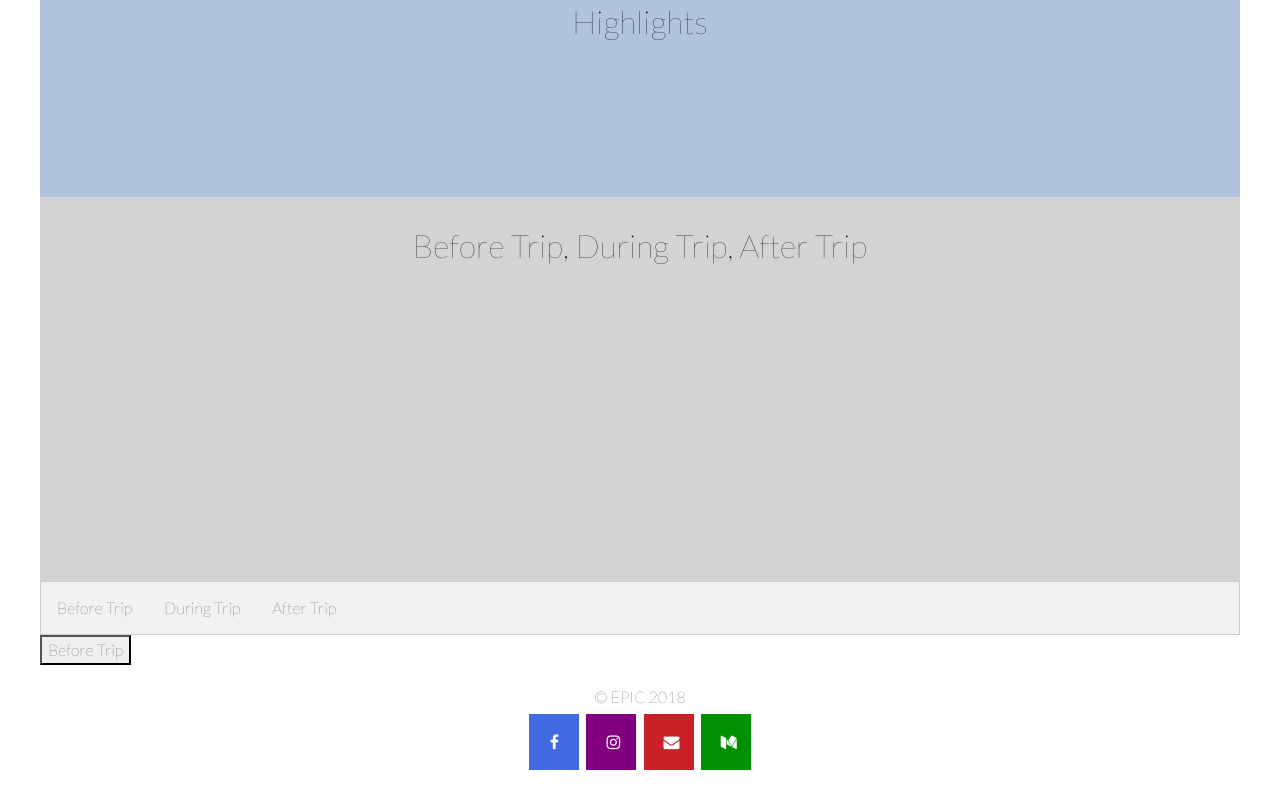
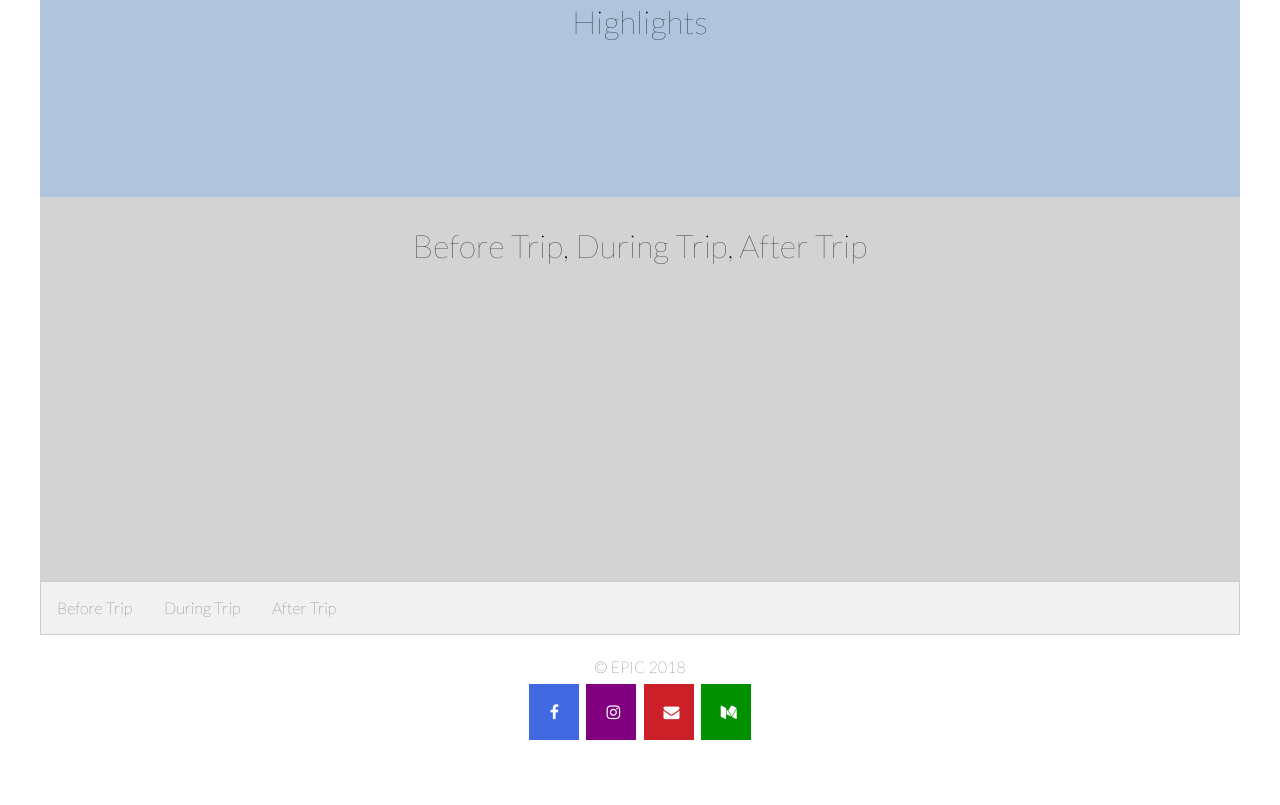
Before and after one commit to acuskev/sproutwebsite, a plain HTML site: page index.html in a window 1280 px wide. Shown: the part 863-1668 px from the top of the page. After the commit the page ends 1638 px from the top, so only its background shows below. Drawn offline with nearby package versions, Linux system fonts and the light colour scheme.

Commit message:
-tabchange

```diff
--- a/index.html
+++ b/index.html
@@ -42,7 +42,7 @@
 </div>
 
 <div class="tab">
-    <button class="tablinks" onclick="openTab(event, 'Before Trip')">Before Trip</button>
+    <button class="tablinks" onclick="openTab(event, 'Before Trip')id="defaultOpen">Before Trip</button>
     <button class="tablinks" onclick="openTab(event, 'During Trip')">During Trip</button>
     <button class="tablinks" onclick="openTab(event, 'After Trip')">After Trip</button>
 </div>
@@ -62,12 +62,9 @@
     <p> test </p>
 </div>
 
-<button class="tablinks" onclick="openTab(event, 'Before Trip')" id="defaultOpen">Before Trip</button>
-
 <script>
 document.getElementByID("defaultOpen").click();
 </script>
-
 
 </body>
 
```
